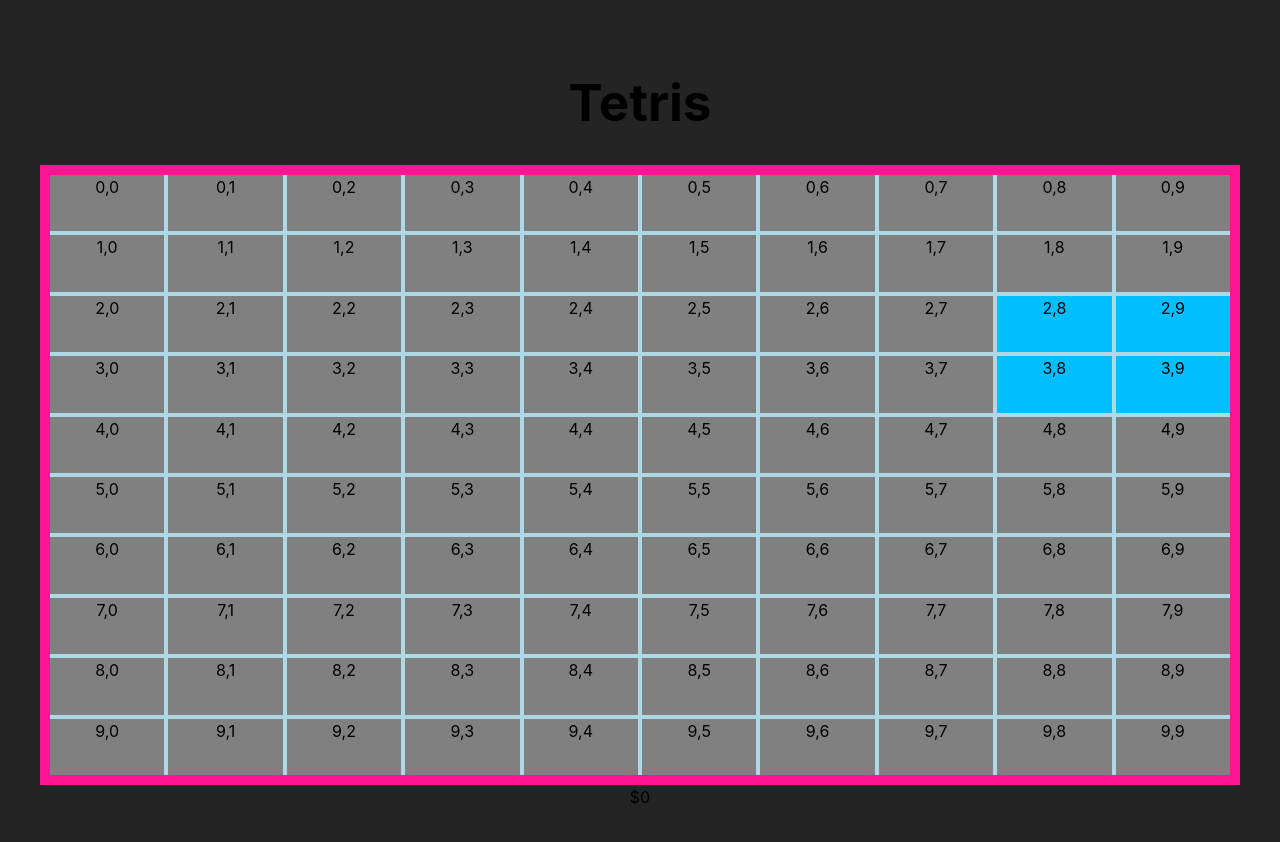
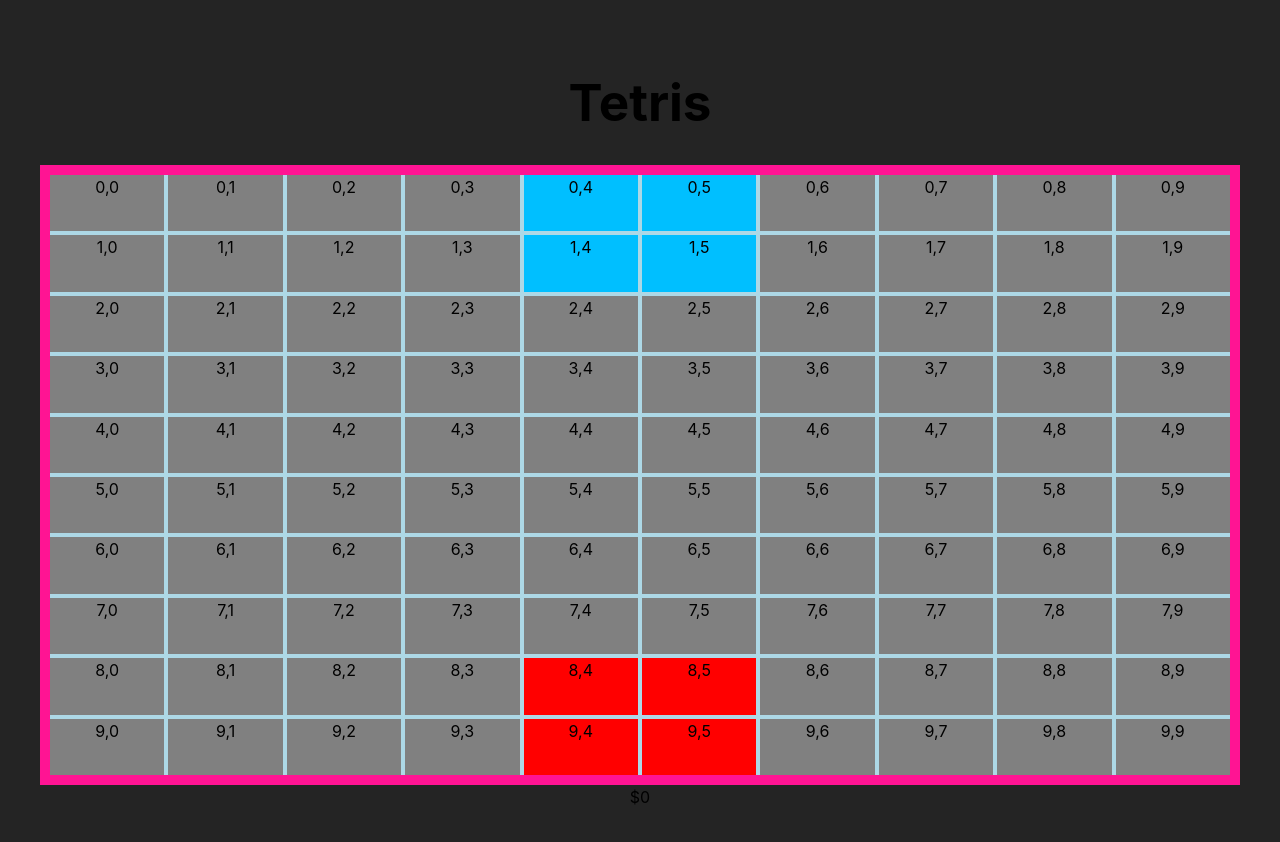
Before and after one commit to gruvedrift/Tetris, a React (Vite) app: page / in a window 1280 px wide. Shown: the top 842 px of the page. Built offline with nearby package versions, Linux system fonts and the light colour scheme.

Commit message:
Small update.
Extended game to register a shape touching the bottom stack.
Created functionality for clearing bottom rows when whole row is filled with stack.

```diff
--- a/src/assets/Utils.tsx
+++ b/src/assets/Utils.tsx
@@ -1,13 +1,14 @@
 // Helper function to check whether number has reached max coordinate
 import styles from '../GridCell/GridCelll.module.scss'
 import {X_AXIS_DIMENTION, Y_AXIS_DIMENTION} from "../App.tsx";
-import {Shape} from "./types";
+import {Coordinates, Shape} from "./types";
+
 export function coordinateLimit(num: number): boolean {
   return num > 9 || num < 0;
 }
 
 // Helper function to make the ternary styling easier to read
-export function getStyling(isActive: boolean, stackCell: boolean) : string {
+export function getStyling(isActive: boolean, stackCell: boolean): string {
   switch (true) {
     case isActive && stackCell: // Bottom of the page.
       return styles.stackcell
@@ -23,20 +24,35 @@
 }
 
 
+// Basic check of shape will be 'out of bound' on next move.
 export function coordinateLimitForShape(shape: Shape): boolean {
   return shape.coordinateList.some(coordinate =>
-    coordinate.x_axis > X_AXIS_DIMENTION - 1  || coordinate.y_axis > Y_AXIS_DIMENTION -1  ||
-    coordinate.x_axis < 0 ||  coordinate.y_axis  < 0
+    coordinate.x_axis > X_AXIS_DIMENTION - 1 || coordinate.y_axis > Y_AXIS_DIMENTION - 1 ||
+    coordinate.x_axis < 0 || coordinate.y_axis < 0
   )
 }
 
-export function isShapeAtBottomOfGameBoard(shape: Shape): boolean {
-  return shape.coordinateList.some(coordinate =>
-      coordinate.y_axis === Y_AXIS_DIMENTION -1
+// Returns true if any coordinate in shape is 'touching' the bottom stack.
+// True on coordinate y-axis - 1 to 'stack' on top.
+export function isShapeTouchingStack(shape: Shape, stackCoordinates: Coordinates[]): boolean {
+  return shape.coordinateList.some(shapeCoordinates =>
+    stackCoordinates.some(stackCoordinates =>
+      shapeCoordinates.x_axis === stackCoordinates.x_axis &&
+      shapeCoordinates.y_axis === stackCoordinates.y_axis - 1
+    )
   )
 }
 
-// TODO extend to generate more shapes than just simple blocks
+// Returns true if any coordinate in shape is 'touching' bottom of the board.
+// True on coordinate y-axis -1 to 'stack' on bottom.
+export function isShapeAtBottomOfGameBoard(shape: Shape): boolean {
+  return shape.coordinateList.some(coordinate =>
+    coordinate.y_axis === Y_AXIS_DIMENTION - 1
+  )
+}
+
+// Helper function to generate new shapes.
+// TODO extend to generate more shapes than just simple blocks. L-shape, |-shape, []-shape and Z-shape.
 export function generateNewShape(): Shape {
   return {
     coordinateList: [
@@ -47,3 +63,38 @@
     ]
   }
 }
+
+// Helper function to return how many, if any rows should be cleared from the board.
+// Number represents the number of rows from the bottom to be cleared.
+// -1 represents no row
+// temporarily set to return true / false and clear bottom.
+// TODO extend to clear multiple rows at a time to manage some scoring system for multiple rows on stack solved.
+export function numberOfRowsToClear(stackCoordinates: Coordinates[]): boolean {
+  return BOTTOM_ROW_COORDINATES.coordinateList.every(bottomRowCoordinates =>
+    stackCoordinates.some(coordinate =>
+      bottomRowCoordinates.x_axis === coordinate.x_axis &&
+      bottomRowCoordinates.y_axis === coordinate.y_axis
+    )
+  )
+}
+
+
+// TODO implement
+export function adjustStackAfterRowClear(stackCoordinates: Coordinates[]): Coordinates[] {
+  return []
+}
+
+export const BOTTOM_ROW_COORDINATES = {
+  coordinateList: [
+    {x_axis: 0, y_axis: 9},
+    {x_axis: 1, y_axis: 9},
+    {x_axis: 2, y_axis: 9},
+    {x_axis: 3, y_axis: 9},
+    {x_axis: 4, y_axis: 9},
+    {x_axis: 5, y_axis: 9},
+    {x_axis: 6, y_axis: 9},
+    {x_axis: 7, y_axis: 9},
+    {x_axis: 8, y_axis: 9},
+    {x_axis: 9, y_axis: 9},
+  ]
+}
--- a/src/game-board/GameBoard.tsx
+++ b/src/game-board/GameBoard.tsx
@@ -1,6 +1,12 @@
 import styles from './GameBoard.module.scss';
 import React, {useEffect, useState} from "react";
-import {coordinateLimitForShape, generateNewShape, isShapeAtBottomOfGameBoard} from "../assets/Utils";
+import {
+  BOTTOM_ROW_COORDINATES,
+  coordinateLimitForShape,
+  generateNewShape,
+  isShapeAtBottomOfGameBoard,
+  isShapeTouchingStack, numberOfRowsToClear
+} from "../assets/Utils";
 import GridCell from "../GridCell/GridCell";
 import {X_AXIS_DIMENTION, Y_AXIS_DIMENTION} from "../App.tsx";
 import {Coordinates, Shape} from "../assets/types.tsx";
@@ -22,13 +28,12 @@
 // Most of the game logic happens within this grid component
 const Grid: React.FC = () => {
 
-  const test_shape_l: Shape = {
+  const test_stack_shape: Shape = {
     coordinateList: [
-      {x_axis: 0, y_axis: 0},
-      {x_axis: 0, y_axis: 1},
-      {x_axis: 0, y_axis: 2},
-      {x_axis: 0, y_axis: 3},
-      {x_axis: 1, y_axis: 3},
+      {x_axis: 4, y_axis: 8},
+      {x_axis: 5, y_axis: 8},
+      {x_axis: 4, y_axis: 9},
+      {x_axis: 5, y_axis: 9},
     ]
   }
   const test_shape_square: Shape = {
@@ -40,12 +45,13 @@
     ]
   }
 
+
   // State to hold the currently active ' moving ' shape
-  const [activeShape, setActiveShape] = useState<Shape>(test_shape_square)
+  const [activeShape, setActiveShape] = useState<Shape>({coordinateList: []})
   // State to hold the 'stack' of tiles at the bottom of the game board.
-  const [stackCoordinates, setStackCoordinates] = useState<Coordinates[]>([])
+  const [stackCoordinates, setStackCoordinates] = useState<Coordinates[]>(test_stack_shape.coordinateList)
 
-  const list_of_shapes = [test_shape_l, test_shape_square]
+  const list_of_shapes = [test_stack_shape, test_shape_square]
 
 
   // TODO something is not working as expected here. Looks like check for coordinate limit blocks
@@ -72,7 +78,7 @@
 
       // Only update coordinates if shape is not out of bounds on next arrow move
       if (!coordinateLimitForShape({coordinateList: updatedCoordinates})) {
-        console.log('Update coordinates are: ', updatedCoordinates)
+        // console.log('Update coordinates are: ', updatedCoordinates)
         return {coordinateList: updatedCoordinates}
       } else {
         return prevState
@@ -82,7 +88,8 @@
 
   // Add coordinates to stack if they have reached hte bottom of the gamegrid. Also, empty the active shape state
   const addToStack = (shape: Shape) => {
-    if (isShapeAtBottomOfGameBoard(shape)) {
+    if (isShapeTouchingStack(shape, stackCoordinates) || isShapeAtBottomOfGameBoard(shape)) {
+      console.log('Touching!!!!')
       const updateState = stackCoordinates.concat(shape.coordinateList)
       setStackCoordinates(updateState)
       setActiveShape({coordinateList: []})
@@ -90,19 +97,33 @@
   }
 
   const createNewShape = () => {
-    console.log()
-    if(activeShape.coordinateList.length === 0){
+    if (activeShape.coordinateList.length === 0) {
       setActiveShape(generateNewShape)
+    }
+  }
+  const clearBottomRow = () => {
+    if(numberOfRowsToClear(stackCoordinates)) {
+      console.log('Clear bottom!!!')
+      const updatedStackCoordinates = stackCoordinates.filter(coordinate =>
+        !BOTTOM_ROW_COORDINATES.coordinateList.some(bottomRowCoordinate =>
+          coordinate.x_axis === bottomRowCoordinate.x_axis &&
+          coordinate.y_axis === bottomRowCoordinate.y_axis
+        )
+      )
+      updatedStackCoordinates.forEach(coordinate =>
+        coordinate.y_axis += 1
+      )
+      setStackCoordinates(updatedStackCoordinates)
     }
   }
 
 
 
-  // TODO generate and place new shape on board if the activeShape state is empty.
   useEffect(() => {
     window.addEventListener('keydown', handleMoveShape)
     addToStack(activeShape)
     createNewShape()
+    clearBottomRow()
     return () => {
       window.removeEventListener('keydown', handleMoveShape);
     }
```
